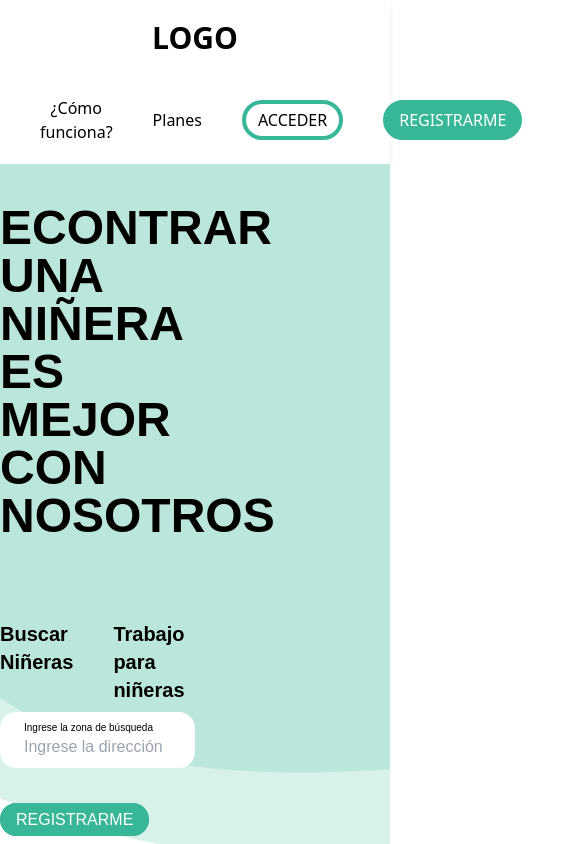
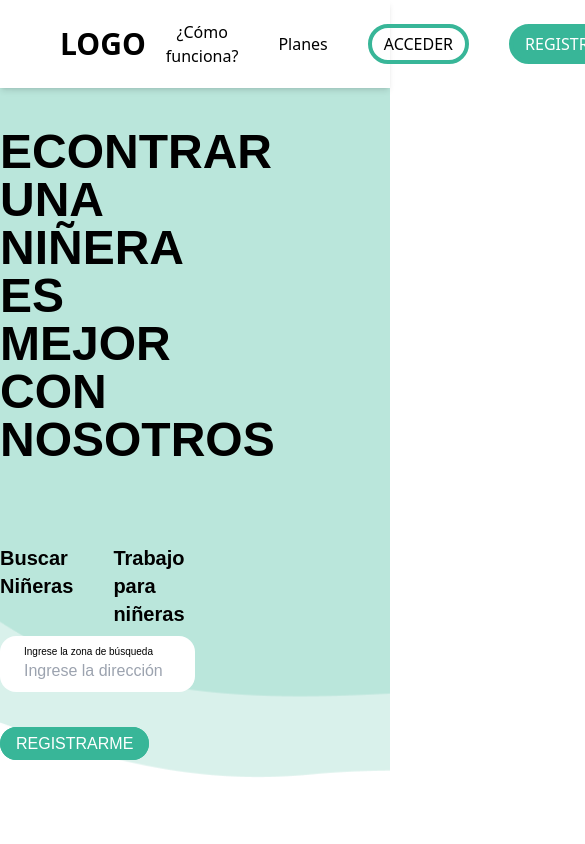
Before and after one commit to ENCAPBABYSIT/babysits, a React (Vite) app in the folder babysits_frontend/: page / in a window 390 px wide. Shown: the top 844 px of the page, 585 px wide, since content can reach past the window. Built offline with nearby package versions, Linux system fonts and the light colour scheme.

Commit message:
26/07/2024

```diff
--- a/babysits_frontend/index.html
+++ b/babysits_frontend/index.html
@@ -2,7 +2,6 @@
 <html lang="en">
   <head>
     <meta charset="UTF-8" />
-    <link rel="icon" type="image/svg+xml" />
     <meta name="viewport" content="width=device-width, initial-scale=1.0" />
     <title>BabySitter</title>
   </head>
--- a/babysits_frontend/src/components/Header.tsx
+++ b/babysits_frontend/src/components/Header.tsx
@@ -1,4 +1,7 @@
 import React from 'react'
+import { CiMenuBurger } from "react-icons/ci";
+
+
 interface ButtonProps {
   /** El texto que se mostrará dentro del botón */
   showModalLogin: boolean,
@@ -12,16 +15,16 @@ interface ButtonProps {
 const Header = ({setShowModalLogin, showModalLogin, setShowModalSignUp, showModalSignUp} : ButtonProps) => {
 
   return (
-    <header className='max-w-screen px-10 shadow-md'>
-        <div className='flex flex-wrap justify-between xl:w-1/8'>
+    <header className='w-[100%] px-10 shadow-md sticky top-0 z-1'>
+        <div className='flex justify-between xl:w-1/8 items-center '>
           <div className='self-center p-5 mx-auto lg:mx-0'>
             <a href="" className='text-3xl font-bold '>LOGO</a>
           </div>
-          <div className=''>
-
-          </div>
+          <CiMenuBurger size="30" className='md:hidden'/>
           <div className='mx-auto lg:mx-0'>
-            <ul className='flex gap-10 self-center items-center py-5 text-center'>
+            <ul
+            className='flex gap-10 items-center justify-center py-5 text-center [&>li>a]:block [&>li>a]:transition-all [&>li>a]:duration-200 [&>li>a]:ease-in-out
+            menu custom:flex custom:flex-col custom:bg-[#151418] custom:items-start custom:absolute custom:top-[70px] custom:left-0 custom:w-full custom:z-[1] custom:scale-y-0 custom:transform-gpu custom:origin-top custom:transition-transform custom:duration-300 custom:ease-in-out custom:shadow-custom'>
               <li><a href="">¿Cómo funciona?</a></li>
               <li><a href="">Planes</a></li>
               <li className='rounded-[30px] border-[4px] border-solid border-[#38B698] p-1 px-3 center'>
--- a/babysits_frontend/src/components/modals/LogIn.tsx
+++ b/babysits_frontend/src/components/modals/LogIn.tsx
@@ -1,6 +1,6 @@
 import React from 'react';
-import useForm from 'react'
 import { useState } from 'react';
+import { useForm, SubmitHandler } from 'react-hook-form';
 
 interface LogInProps {
   showModalLogin: boolean
@@ -17,8 +17,6 @@ interface sitter{
 }
 
   const LogIn = ({showModalLogin, setShowModalLogin, sitters} : LogInProps) => {
-
-  console.log(sitters)
 
   const [nombres, setNombres] = useState('');
   const [apellidos, setApellidos] = useState('');
--- a/babysits_frontend/src/components/modals/SignUp.tsx
+++ b/babysits_frontend/src/components/modals/SignUp.tsx
@@ -1,4 +1,6 @@
 import React from 'react'
+import { useForm, SubmitHandler } from 'react-hook-form';
+
 import { FaFacebookF } from "react-icons/fa";
 import { FcGoogle } from "react-icons/fc";
 
@@ -8,8 +10,18 @@ interface SignUpProps {
   setShowModalSignUp: React.Dispatch<React.SetStateAction<boolean>>;
 }
 
+interface SignUpInput {
+  names:string
+  lastNames:string
+  email:string
+  password:string
+}
+
 
 const SignUp = ({setShowModalSignUp, showModalSignUp} : SignUpProps) => {
+
+  const {register, handleSubmit} = useForm<SignUpInput>()
+  const onSubmit: SubmitHandler<SignUpInput> = (data) => console.log(data)
 
   if (!showModalSignUp) {
     return null; // No renderizar el modal si showModalLogin es falso
@@ -36,14 +48,17 @@ const SignUp = ({setShowModalSignUp, showModalSignUp} : SignUpProps) => {
       <h1 className="text-3xl font-bold mb-4 text-[#38B698]">LOGO</h1>
       <h2 className="text-lg ">Bienvenido a <span className='font-bold'>LOGO</span> </h2>
       <h2 className="text-lg mb-4">¡Registrate!, es gratis</h2>
-      <form className="space-y-4">
+      <form className="space-y-4" onSubmit={handleSubmit(onSubmit)}>
         <div className="flex space-x-4">
           <input
+            {...register("names", {required:true})}
             type="text"
             placeholder="Nombres"
             className="w-full p-2 border rounded"
+
           />
           <input
+            {...register("lastNames", {required:true})}
             type="text"
             placeholder="Apellidos"
             className="w-full p-2 border rounded"
@@ -51,6 +66,7 @@ const SignUp = ({setShowModalSignUp, showModalSignUp} : SignUpProps) => {
         </div>
         <div>
           <input
+           {...register("email", {required:true})}
             type="email"
             placeholder="Correo Electrónico"
             className="w-full p-2 border rounded"
@@ -58,13 +74,14 @@ const SignUp = ({setShowModalSignUp, showModalSignUp} : SignUpProps) => {
         </div>
         <div>
           <input
+            {...register("password", {required:true})}
             type="password"
             placeholder="Contraseña - mínimo 8 dígitos"
             className="w-full p-2 border rounded"
           />
         </div>
         <button type="submit" className="w-full bg-[#38B698] text-white py-2 rounded-2xl">
-          <a href="/toregister">Registrarme</a>
+          Registrarme
         </button>
       </form>
       <p className="my-4">o continuar con</p>
--- a/babysits_frontend/tailwind.config.js
+++ b/babysits_frontend/tailwind.config.js
@@ -7,7 +7,19 @@ module.exports = {
     extend: {
       fontFamily: {
         'fsinlitimes': ['Montserrat', 'sans-serif']
-      }
+      },
+      screens: {
+        'custom950px': '950px',
+      },
+      transformOrigin: {
+        'top': 'top',
+      },
+      scale: {
+        '100-0': '1, 0',
+      },
+      boxShadow: {
+        'custom': 'rgba(0, 0, 0, 0.15) 1.95px 1.95px 2.6px',
+      },
     },
   },
   plugins: [],
```
Also changed, not shown: 1 other file (tests, documents, lock files or other folders).
